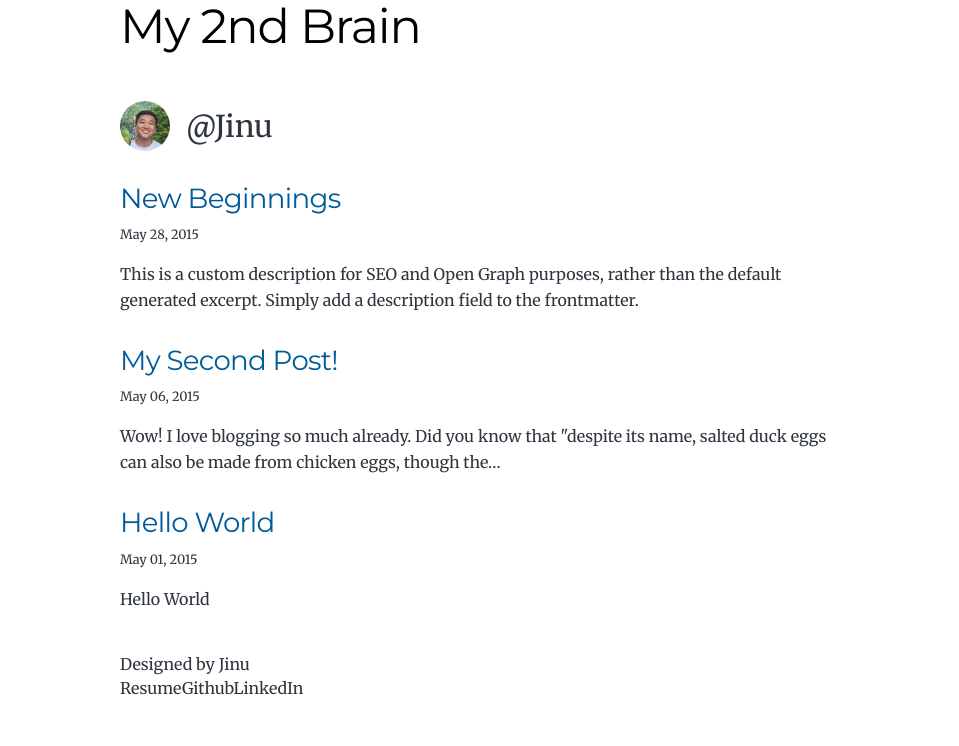
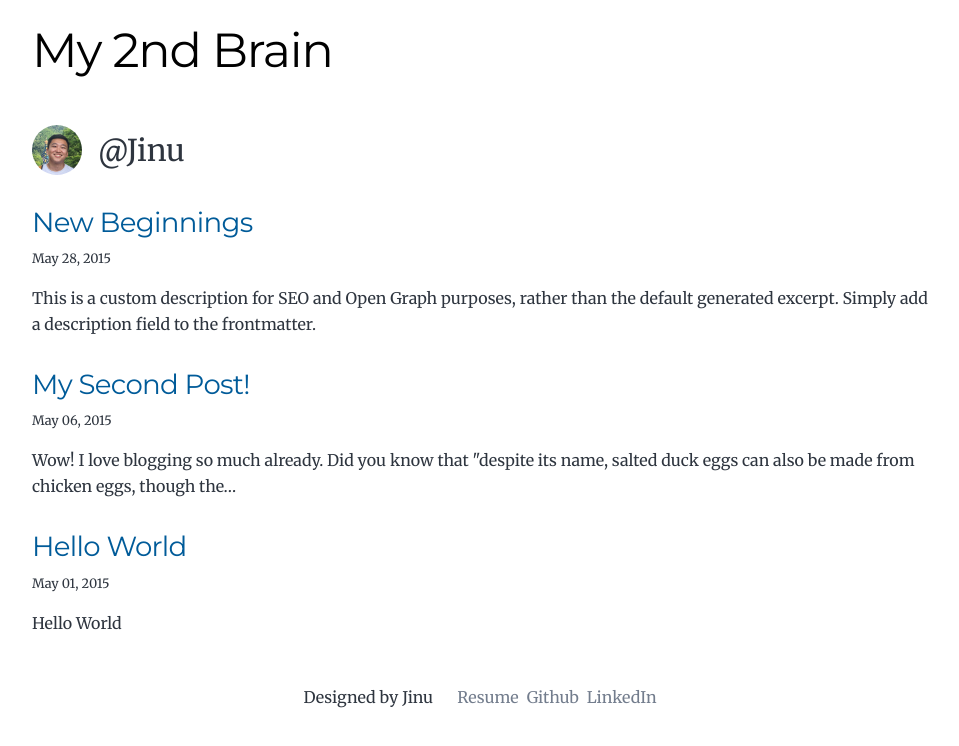
Before and after one commit to yesjinu/yesjinu.github.io, a Gatsby site: page / in a window 1280 px wide. Shown: the whole page, without its empty margins (160-1119 px from the left). Built offline with nearby package versions, Linux system fonts and the light colour scheme; Gatsby itself is replaced by a stand-in of ours.

Commit message:
feat: style footer with flex

```diff
--- a/src/components/layout.js
+++ b/src/components/layout.js
@@ -17,12 +17,14 @@ const Layout = ({ location, title, children }) => {
 
 
   return (
-    <div className="max-w-screen-md mx-auto px-6" data-is-root-path={isRootPath}>
+    <div className="max-w-screen-md mx-auto px-8 py-6">
       <header className="global-header">{header}</header>
       <main>{children}</main>
-      <footer className="sm:flex-col flex justify-center">
+        <footer className="flex flex-col items-center justify-center mt-12 space-x-6 md:flex-row">
+          <p>
             Designed by Jinu
-        <div>
+          </p>
+          <div className="flex space-x-2 text-gray">
             <Link to="">Resume</Link>
             <Link to="">Github</Link>
             <Link to="">LinkedIn</Link>
--- a/src/style.css
+++ b/src/style.css
@@ -81,10 +81,6 @@ body {
   font-family: var(--font-body);
   font-size: var(--fontSize-1);
   color: var(--color-text);
-}
-
-footer {
-  padding: var(--spacing-6) var(--spacing-0);
 }
 
 hr {
--- a/tailwind.config.js
+++ b/tailwind.config.js
@@ -4,7 +4,21 @@ module.exports = {
     "./src/pages/**/*.{js,jsx,ts,tsx}",
     "./src/components/**/*.{js,jsx,ts,tsx}",
   ],  theme: {
-    extend: {},
+    extend: {
+      colors: {
+        primary: "#FF8036",
+        secondary: "#FFD154",
+        tertiary: "#A9BED0",
+        dark: "#212121",
+        white: "#FFFFFF",
+        gray: "#737D8D",
+      },
+    },
+    screens: {
+      sm: "600px",
+      md: "960px",
+      lg: "1280px",
+    },
   },
   plugins: [],
 }
```
Lines whose indentation alone changed are shown as unchanged.
